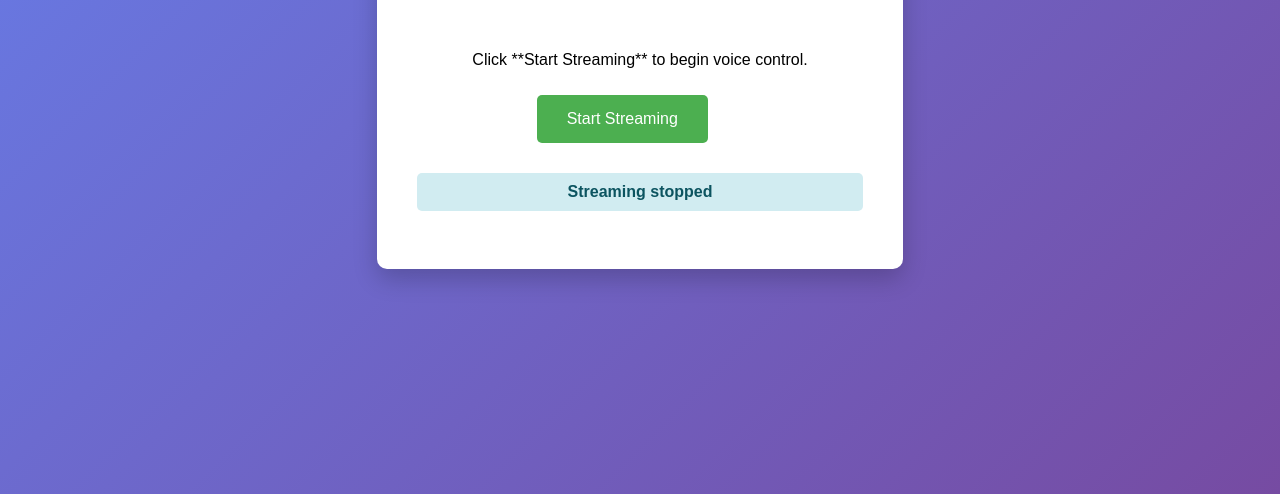
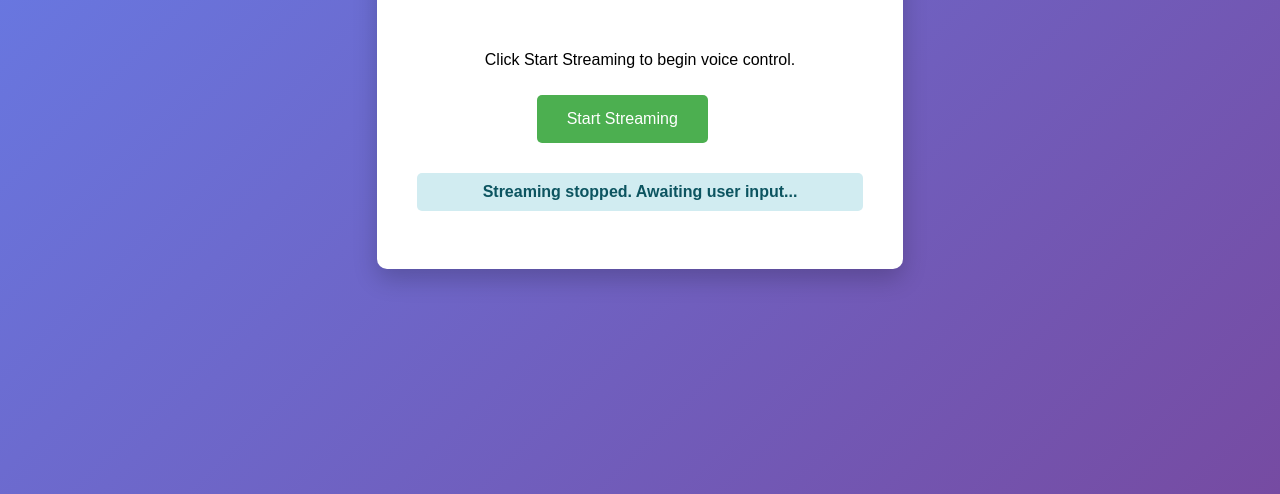
Before and after one commit to Shaith-Ahamed/voice_05_12, a website: page website/index.html in a window 1280 px wide. Both pictures are taken after a click on the button "Start Streaming". Shown: the part 306-800 px from the top of the page. Drawn offline with Linux system fonts and the light colour scheme.

Commit message:
change on frontend new2

```diff
--- a/website/index.html
+++ b/website/index.html
@@ -77,7 +77,7 @@
 <div class="container">
     <h1>Voice Control Water Fountain</h1>
 
-        <p id="instructionText">Click **Start Streaming** to begin voice control.</p>
+        <p id="instructionText">Click Start Streaming to begin voice control.</p>
 
     <button id="startBtn">Start Streaming</button>
     <button id="stopBtn">Stop Streaming</button>
--- a/website/main.js
+++ b/website/main.js
@@ -74,7 +74,7 @@ async function startAudio() {
         source.connect(processor);
 
         updateStatus("🎤 Streaming audio to ESP32...", "connected");
-        instructionText.textContent = "Click **Stop Streaming** to end streaming.";
+        instructionText.textContent = "Click Stop Streaming to end streaming.";
         startBtn.style.display = "none";
         stopBtn.style.display = "inline-block";
 
@@ -104,6 +104,6 @@ function stopStreaming() {
     startBtn.style.display = "inline-block";
     startBtn.disabled = false;
     stopBtn.style.display = "none";
-    instructionText.textContent = "Click **Start Streaming** to begin voice control.";
-    updateStatus("Streaming stopped", "info");
+    instructionText.textContent = "Click Start Streaming to begin voice control.";
+    updateStatus("Streaming stopped. Awaiting user input...", "info");
 }
```
